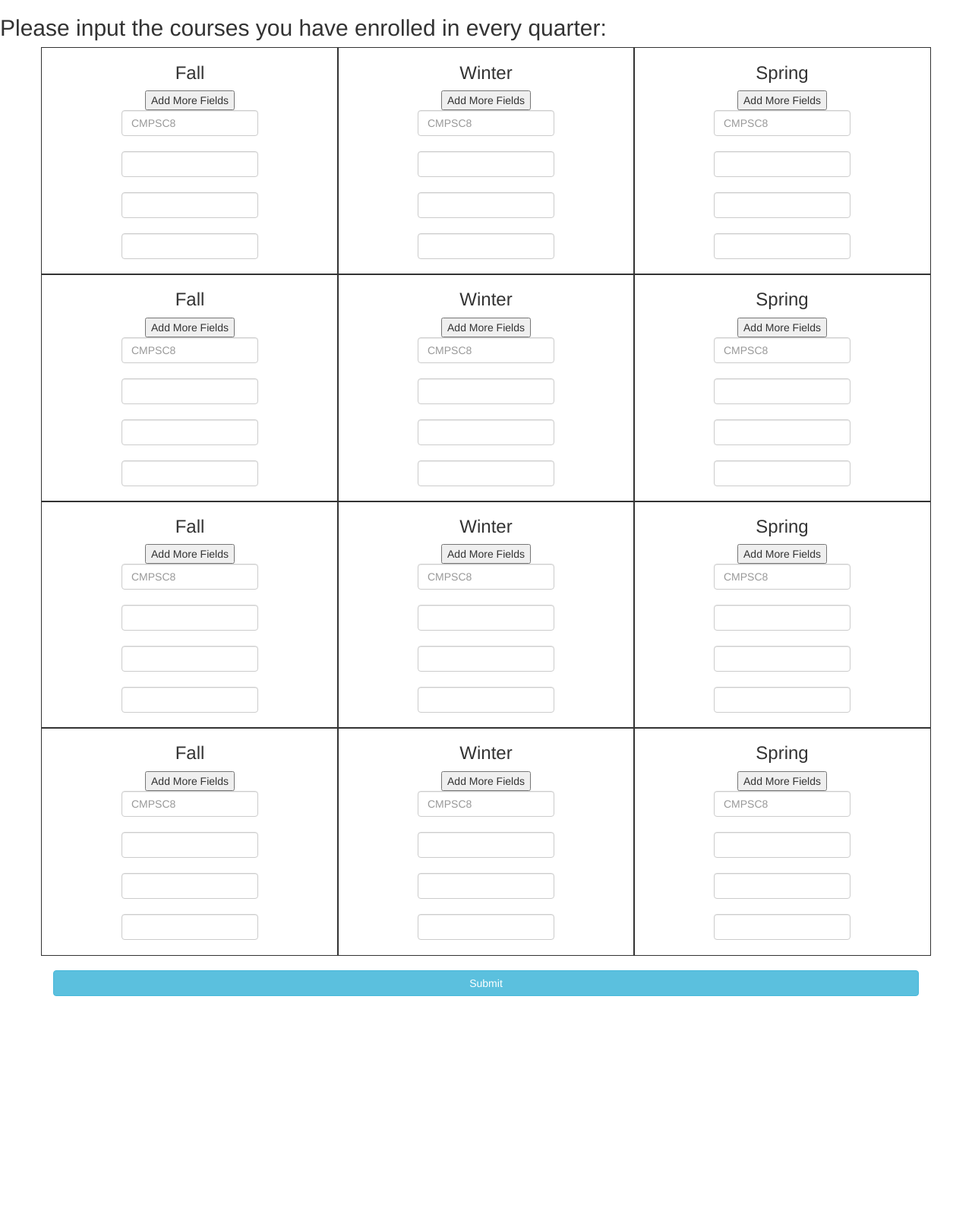
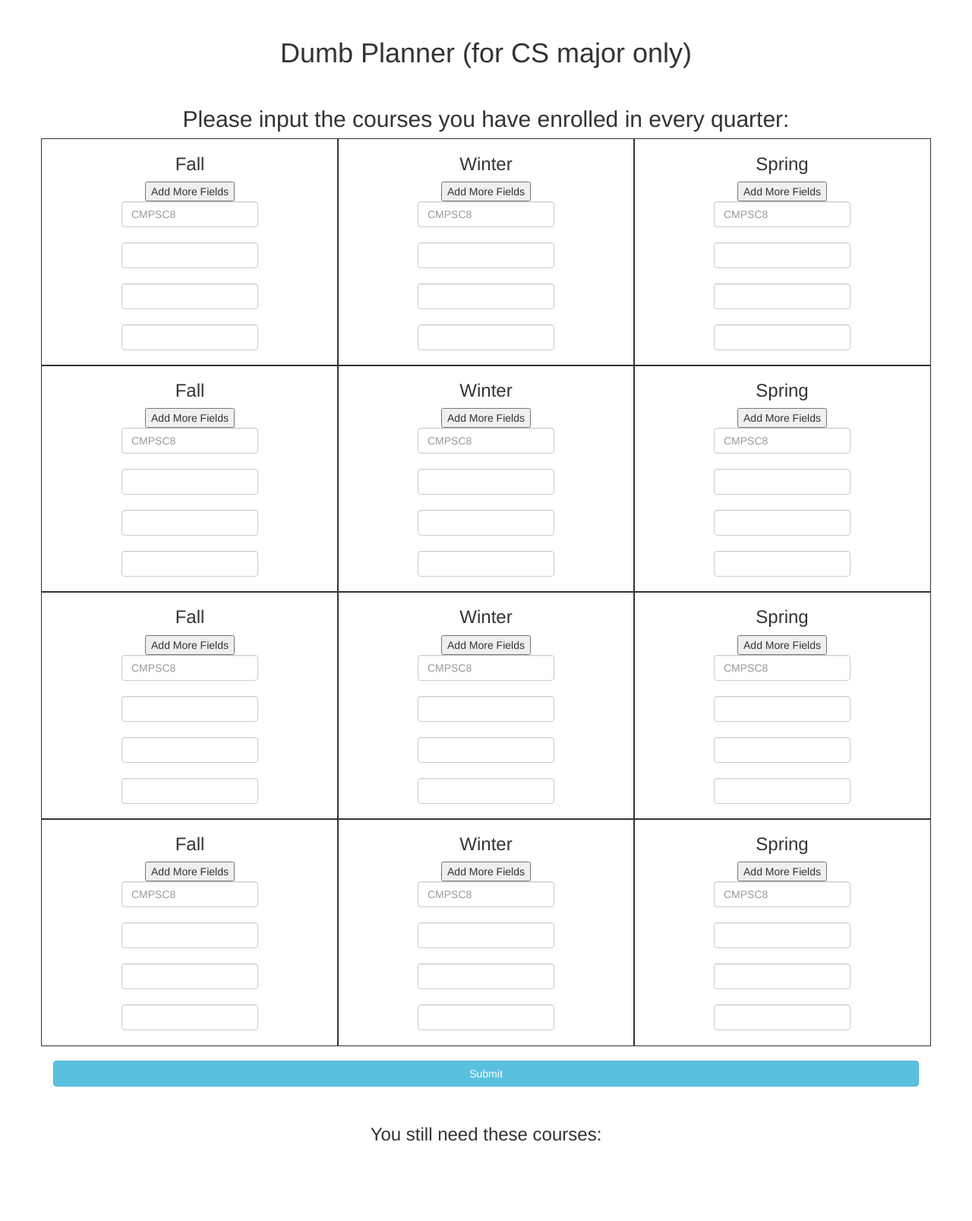
Before and after one commit to amarantini/DumbPlanner, a Flask app: page / in a window 1280 px wide. Shown: the whole page at 76% size. Before the commit the page ends 1311 px from the top, so only its background shows below. Run offline with Flask 2, Linux system fonts and the light colour scheme; some libraries are stand-ins or nearby versions.

Commit message:
Add files via upload

```diff
--- a/server.py
+++ b/server.py
@@ -10,11 +10,13 @@ def render_main():
 def check_course_list():
     if request.method == 'POST':
         course_list = []
-    for key, val in request.form.items():
-        if key.startswith("course"):
-            course_list += val
-    checked_course_list = deleteenrolledcourse(course_list)
-    return render_template('index.html',output=checked_course_list)
+        course_list = request.form.getlist('course')
+
+        checked_course_list = deleteenrolledcourse(course_list)
+        result = ""
+        for i in checked_course_list:
+            result += i+", "
+        return render_template('index.html',output=result)
 
 
 
--- a/static/scripts.js
+++ b/static/scripts.js
@@ -71,8 +71,4 @@ $(document).ready(function() {
 			$(wrapper).append('<input type="text" class="form-control" name="course" id="courseHolder"><br>'); //add input box <a href="#" class="remove_field">Remove</a>
 		}
 	});
-
-	$(wrapper).on("click",".remove_field", function(e){ //user click on remove text
-		e.preventDefault(); $(this).parent('div').remove('<input type="text" class="form-control" name="course" id="courseHolder"> <br>'); x--;
-	})
-});
+})
--- a/templates/index.html
+++ b/templates/index.html
@@ -11,7 +11,7 @@
   <!-- Latest compiled JavaScript -->
   <script src="https://maxcdn.bootstrapcdn.com/bootstrap/3.4.1/js/bootstrap.min.js"></script>
 
-  <script href= "{{ url_for('static',filename='../static/scripts.js') }}"></script>
+  <script src= "{{ url_for('static',filename='../static/scripts.js') }}"></script>
   <!-- <link rel="stylesheet" type="text/css" href="./style2.css"> -->
   <link rel= "stylesheet" type= "text/css" href= "{{ url_for('static',filename='../static/style/style.css') }}">
 
@@ -22,22 +22,24 @@
 </head>
 
 <body>
-  <h2>Please input the courses you have enrolled in every quarter: </h2>
+  <h1 style="margin-top: 50px; text-align: center;">Dumb Planner (for CS major only)</h1>
+  <h2 style="margin-top: 50px; text-align: center;">Please input the courses you have enrolled in every quarter: </h2>
 
   <div class="container">
+    <form method="POST">
     <div class="row r1">
       <div class="col-sm-4 c1">
         <h3>Fall</h3>
 
         <div class="input_fields_wrap">
           <button class="add_field_button">Add More Fields</button>
-          <div>
-            <form class="courseList" method="POST"></form>
+          <div class="courseList">
+
               <input type="text" class="form-control" name="course" placeholder="CMPSC8" id="courseHolder"> <br>
               <input type="text" class="form-control" name="course" id="courseHolder"> <br>
               <input type="text" class="form-control" name="course" id="courseHolder"> <br>
               <input type="text" class="form-control" name="course" id="courseHolder"> <br>
-            </form>
+
           </div>
         </div>
       </div>
@@ -47,12 +49,12 @@
         <div class="input_fields_wrap">
           <button class="add_field_button">Add More Fields</button>
           <div>
-            <form class="courseList" method="POST">
+            <!--<form class="courseList" method="POST">-->
               <input type="text" class="form-control" name="course" placeholder="CMPSC8" id="courseHolder"> <br>
               <input type="text" class="form-control" name="course" id="courseHolder"> <br>
               <input type="text" class="form-control" name="course" id="courseHolder"> <br>
               <input type="text" class="form-control" name="course" id="courseHolder"> <br>
-            </form>
+            <!--</form>-->
           </div>
         </div>
       </div>
@@ -61,12 +63,12 @@
           <div class="input_fields_wrap">
             <button class="add_field_button">Add More Fields</button>
             <div>
-              <form class="courseList" method="POST">
+              <!--<form class="courseList" method="POST"-->
                 <input type="text" class="form-control" name="course" placeholder="CMPSC8" id="courseHolder"> <br>
                 <input type="text" class="form-control" name="course" id="courseHolder"> <br>
                 <input type="text" class="form-control" name="course" id="courseHolder"> <br>
                 <input type="text" class="form-control" name="course" id="courseHolder"> <br>
-              </form>
+              <!--</form>-->
             </div>
           </div>
         </div>
@@ -79,12 +81,12 @@
         <div class="input_fields_wrap">
           <button class="add_field_button">Add More Fields</button>
           <div>
-            <form class="courseList" method="POST">
+            <!--<form class="courseList" method="POST">-->
               <input type="text" class="form-control" name="course" placeholder="CMPSC8" id="courseHolder"> <br>
               <input type="text" class="form-control" name="course" id="courseHolder"> <br>
               <input type="text" class="form-control" name="course" id="courseHolder"> <br>
               <input type="text" class="form-control" name="course" id="courseHolder"> <br>
-            </form>
+            <!--</form>-->
           </div>
         </div>
       </div>
@@ -94,12 +96,12 @@
         <div class="input_fields_wrap">
           <button class="add_field_button">Add More Fields</button>
           <div>
-            <form class="courseList" method="POST">
+            <!--<form class="courseList" method="POST">-->
               <input type="text" class="form-control" name="course" placeholder="CMPSC8" id="courseHolder"> <br>
               <input type="text" class="form-control" name="course" id="courseHolder"> <br>
               <input type="text" class="form-control" name="course" id="courseHolder"> <br>
               <input type="text" class="form-control" name="course" id="courseHolder"> <br>
-            </form>
+            <!--</form>-->
           </div>
         </div>
       </div>
@@ -108,12 +110,12 @@
           <div class="input_fields_wrap">
             <button class="add_field_button">Add More Fields</button>
             <div>
-              <form class="courseList" method="POST">
+              <!--<form class="courseList" method="POST">-->
                 <input type="text" class="form-control" name="course" placeholder="CMPSC8" id="courseHolder"> <br>
                 <input type="text" class="form-control" name="course" id="courseHolder"> <br>
                 <input type="text" class="form-control" name="course" id="courseHolder"> <br>
                 <input type="text" class="form-control" name="course" id="courseHolder"> <br>
-              </form>
+              <!--</form>-->
             </div>
           </div>
         </div>
@@ -126,12 +128,12 @@
         <div class="input_fields_wrap">
           <button class="add_field_button">Add More Fields</button>
           <div>
-            <form class="courseList" method="POST">
+            <!--<form class="courseList" method="POST">-->
               <input type="text" class="form-control" name="course" placeholder="CMPSC8" id="courseHolder"> <br>
               <input type="text" class="form-control" name="course" id="courseHolder"> <br>
               <input type="text" class="form-control" name="course" id="courseHolder"> <br>
               <input type="text" class="form-control" name="course" id="courseHolder"> <br>
-            </form>
+            <!--</form>-->
           </div>
         </div>
       </div>
@@ -141,12 +143,12 @@
         <div class="input_fields_wrap">
           <button class="add_field_button">Add More Fields</button>
           <div>
-            <form class="courseList" method="POST">
+            <!--<form class="courseList" method="POST">-->
               <input type="text" class="form-control" name="course" placeholder="CMPSC8" id="courseHolder"> <br>
               <input type="text" class="form-control" name="course" id="courseHolder"> <br>
               <input type="text" class="form-control" name="course" id="courseHolder"> <br>
               <input type="text" class="form-control" name="course" id="courseHolder"> <br>
-            </form>
+            <!--</form>-->
           </div>
         </div>
       </div>
@@ -155,12 +157,12 @@
           <div class="input_fields_wrap">
             <button class="add_field_button">Add More Fields</button>
             <div>
-              <form class="courseList" method="POST">
+              <!--<form class="courseList" method="POST">-->
                 <input type="text" class="form-control" name="course" placeholder="CMPSC8" id="courseHolder"> <br>
                 <input type="text" class="form-control" name="course" id="courseHolder"> <br>
                 <input type="text" class="form-control" name="course" id="courseHolder"> <br>
                 <input type="text" class="form-control" name="course" id="courseHolder"> <br>
-              </form>
+              <!--</form>-->
             </div>
           </div>
         </div>
@@ -173,12 +175,12 @@
         <div class="input_fields_wrap">
           <button class="add_field_button">Add More Fields</button>
           <div>
-            <form class="courseList" method="POST">
+            <!--<form class="courseList" method="POST">-->
               <input type="text" class="form-control" name="course" placeholder="CMPSC8" id="courseHolder"> <br>
               <input type="text" class="form-control" name="course" id="courseHolder"> <br>
               <input type="text" class="form-control" name="course" id="courseHolder"> <br>
               <input type="text" class="form-control" name="course" id="courseHolder"> <br>
-            </form>
+            <!--</form>-->
           </div>
         </div>
       </div>
@@ -188,12 +190,12 @@
         <div class="input_fields_wrap">
           <button class="add_field_button">Add More Fields</button>
           <div>
-            <form class="courseList" method="POST">
+            <!--<form class="courseList" method="POST">-->
               <input type="text" class="form-control" name="course" placeholder="CMPSC8" id="courseHolder"> <br>
               <input type="text" class="form-control" name="course" id="courseHolder"> <br>
               <input type="text" class="form-control" name="course" id="courseHolder"> <br>
               <input type="text" class="form-control" name="course" id="courseHolder"> <br>
-            </form>
+            <!--</form>-->
           </div>
         </div>
       </div>
@@ -202,12 +204,12 @@
           <div class="input_fields_wrap">
             <button class="add_field_button">Add More Fields</button>
             <div>
-              <form class="courseList" method="POST">
+              <!--<form class="courseList" method="POST">-->
                 <input type="text" class="form-control" name="course" placeholder="CMPSC8" id="courseHolder"> <br>
                 <input type="text" class="form-control" name="course" id="courseHolder"> <br>
                 <input type="text" class="form-control" name="course" id="courseHolder"> <br>
                 <input type="text" class="form-control" name="course" id="courseHolder"> <br>
-              </form>
+              <!--</form>-->
             </div>
           </div>
         </div>
@@ -215,8 +217,9 @@
 <!--Forth row-->
 
           <input type="submit" class="btn btn-info btn-block bt-submit" value="Submit">
-
-          <div>
+        </form>
+          <div style="margin-top: 50px; margin-bottom: 100px;">
+            <h3>You still need these courses:<br></h3>
             <p style="font-family: Arial, Verdana, Sans-serif; font-size: 20px; margin-left: 50px;
             margin-right: 50px;">{{output}}</p>
           </div>
```
